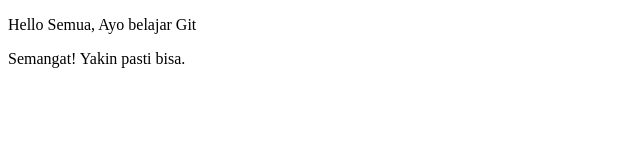
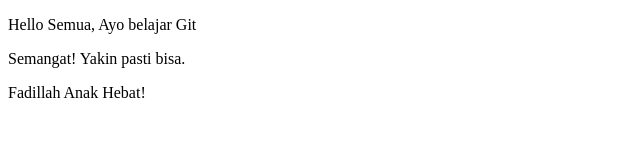
Before and after one commit to fadillah1705/praktik-git, a plain HTML site: page index.html in a window 1280 px wide. Shown: the whole page, without its empty margins (0-640 px from the left). Drawn offline with Linux system fonts and the light colour scheme.

Commit message:
penambahan kedua file html

```diff
--- a/index.html
+++ b/index.html
@@ -8,5 +8,6 @@
 <body>
     <p>Hello Semua, Ayo belajar Git</p>
    <p>Semangat! Yakin pasti bisa.</p>
+   <p>Fadillah Anak Hebat!</p>
 </body>
 </html>
```
